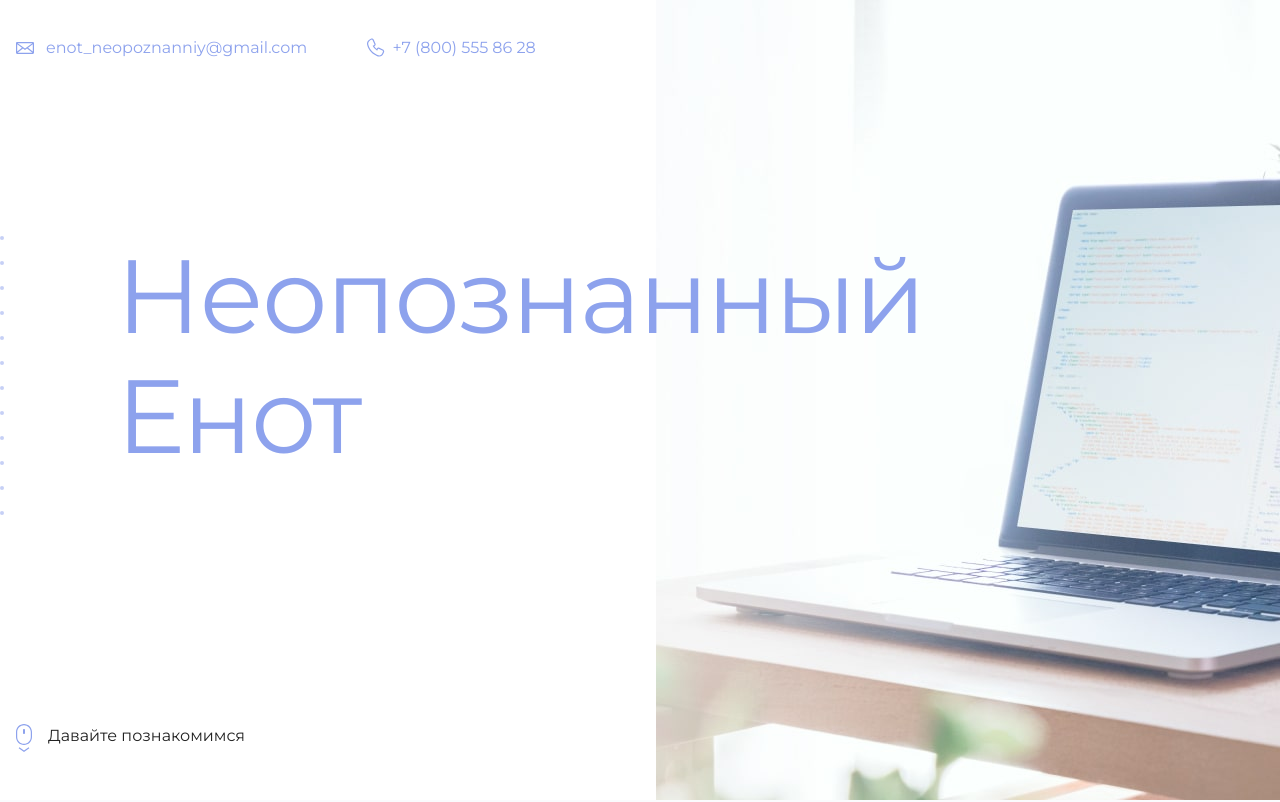
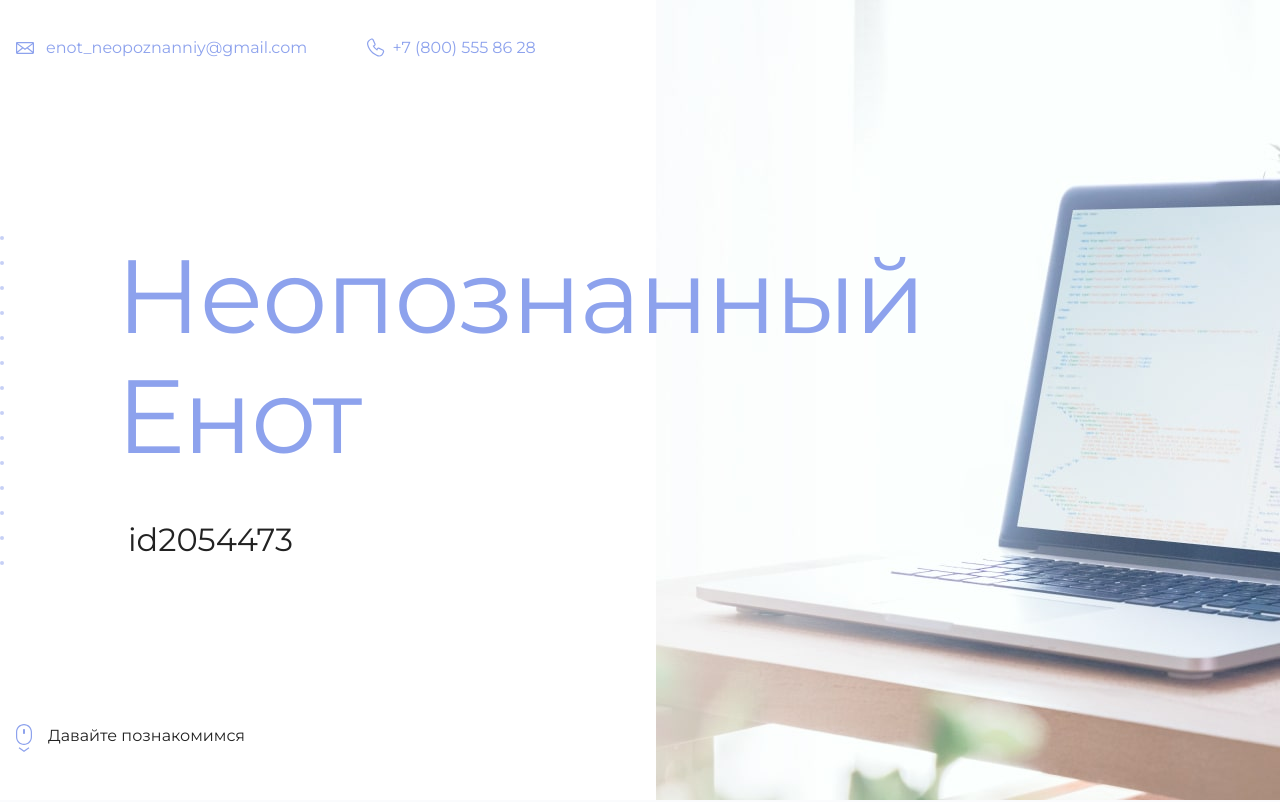
Before and after one commit to jiykka/zero-project, a plain HTML site: page index.html in a window 1280 px wide. Shown: the top 802 px of the page. Drawn offline with Linux system fonts and the light colour scheme.

Commit message:
Изменения 22 строки

```diff
--- a/index.html
+++ b/index.html
@@ -19,7 +19,7 @@
       <section class="hero-image">
         <div class="container">
           <h1 class="heading">Неопознанный Енот</h1>
-          <p><!-- Тут ваш id на сайте Академии --></p>
+          <p>id2054473</p>
         </div>
       </section>
 
```
